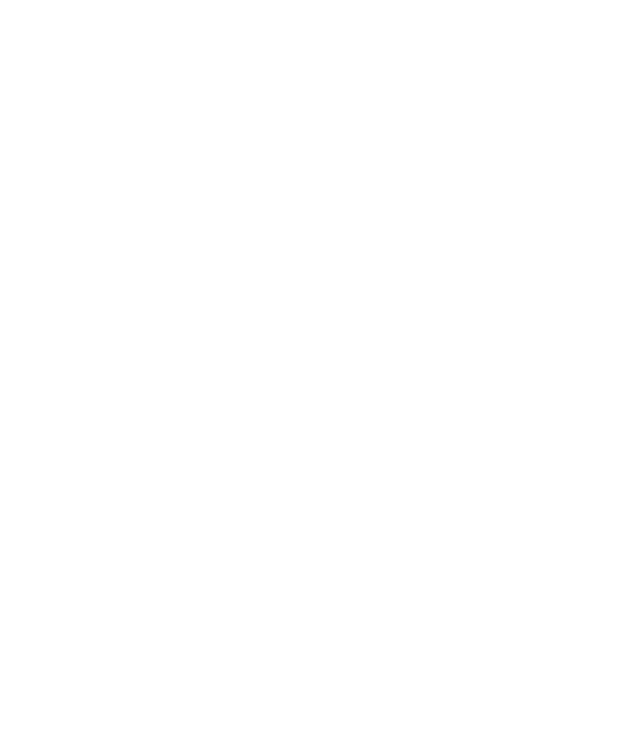
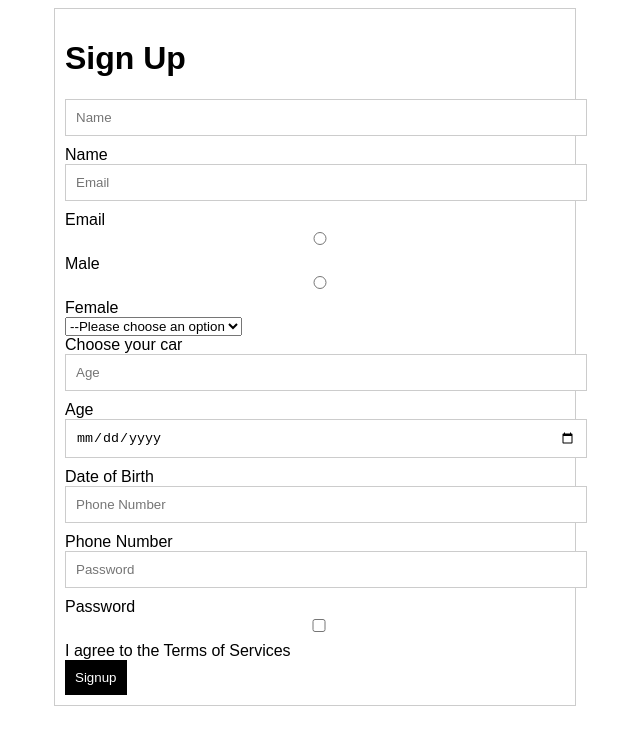
Before and after one commit to acciojob/signup-form-car-gaurav-singh-panwar, a website: page main.html in a window 1280 px wide. Shown: the whole page, without its empty margins (325-965 px from the left). Drawn offline with Linux system fonts and the light colour scheme.

Commit message:
created a submission

```diff
--- a/main.html
+++ b/main.html
@@ -7,10 +7,45 @@
 </head>
 
 <body>
-	<!-- the entire body must be written by student -->
-    <script type="text/javascript" src="./script.js">
-</script>
+    <form action="/signup" method="post">
+        <h1>Sign Up</h1>
 
+        <input type="text" id="name" placeholder="Name" required>
+        <label for="name">Name</label>
+
+        <input type="email" id="email" placeholder="Email" required>
+        <label for="email">Email</label>
+
+        <input type="radio" name="gender" id="gender_m" value="Male">
+        <label for="gender_m">Male</label>
+        <input type="radio" name="gender" id="gender_f" value="Female">
+        <label for="gender_f">Female</label>
+
+        <select name="car" id="cars">
+            <option value="">--Please choose an option</option>
+            <option value="BMW">BMW</option>
+            <option value="Audi">Audi</option>
+            <option value="Mercedes">Mercedes</option>
+        </select>
+        <label for="cars">Choose your car</label>
+
+        <input type="number" id="age" placeholder="Age" required>
+        <label for="age">Age</label>
+
+        <input type="date" id="date" placeholder="Date of Birth" required>
+        <label for="date">Date of Birth</label>
+
+        <input type="tel" id="rel" placeholder="Phone Number" required>
+        <label for="tel">Phone Number</label>
+
+        <input type="password" id="password" placeholder="Password">
+        <label for="password">Password</label>
+
+        <input type="checkbox" id="tos" name="tos" value="yes">
+        <label for="tos">I agree to the Terms of Services</label>
+
+        <button type="submit">Signup</button>
+    </form>
 </body>
 
 </html>
--- a/styles.css
+++ b/styles.css
@@ -1,2 +1,31 @@
 
 /* Your CSS Code here. */
+body {
+    font-family: sans-serif;
+}
+
+form {
+    width: 500px;
+    margin: 0 auto;
+    padding: 10px;
+    border: 1px solid #ccc;
+}
+
+label {
+    display: block;
+}
+
+input {
+    width: 100%;
+    padding: 10px;
+    margin-bottom: 10px;
+    border: 1px solid #ccc;
+}
+
+button {
+    background-color: #000;
+    color: #fff;
+    padding: 10px;
+    border: none;
+    cursor: pointer;
+}
```
